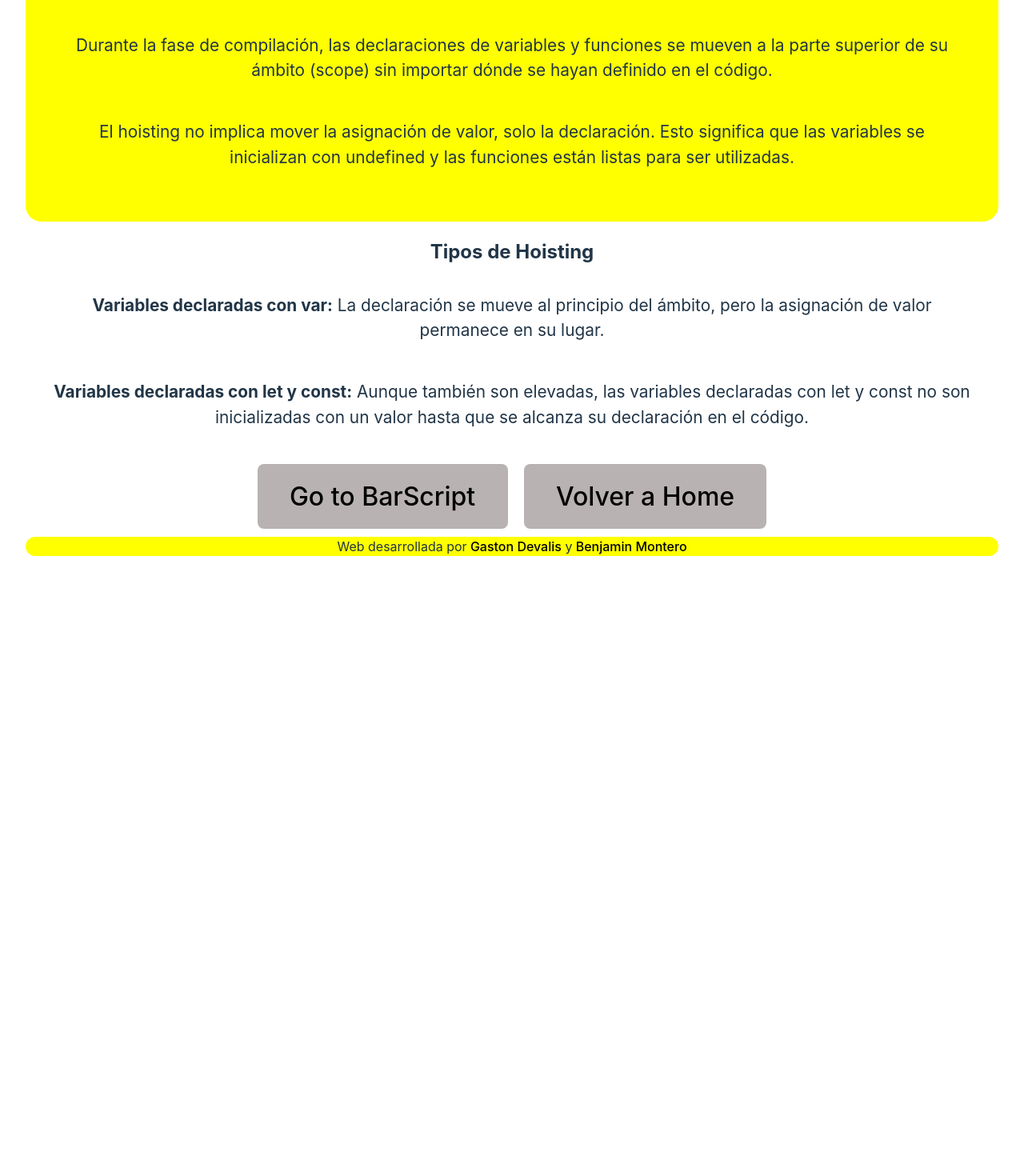
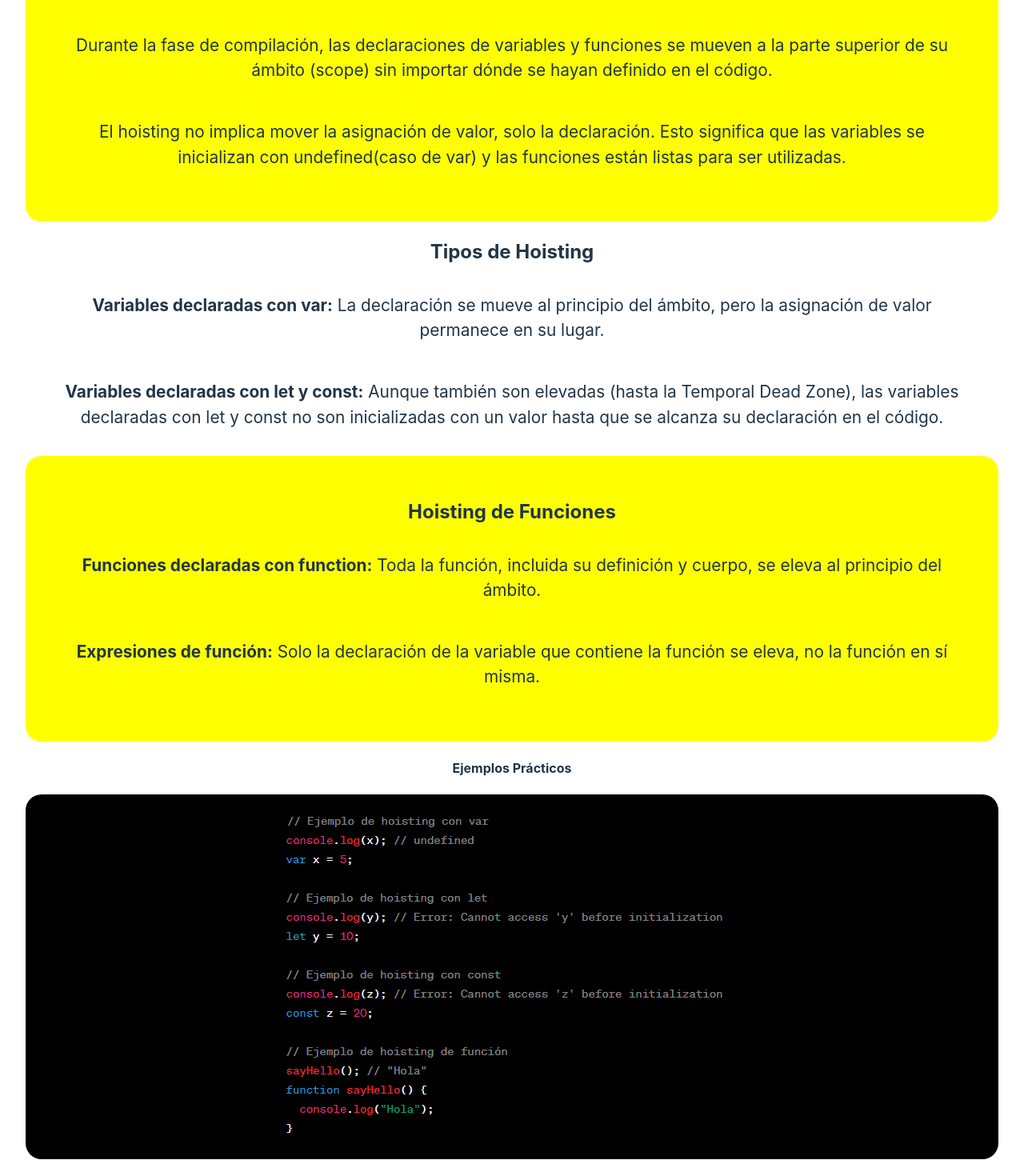
Before and after one commit to benjamontero/javascript-presentation, a React (Vite) app: page /hoisting in a window 1280 px wide. Shown: the part 400-1870 px from the top of the page at 80% size. Before the commit the page ends 1095 px from the top, so only its background shows below. Built offline with nearby package versions, Linux system fonts and the light colour scheme.

Commit message:
added VIDEO of varhoisting

```diff
--- a/src/App.jsx
+++ b/src/App.jsx
@@ -8,6 +8,7 @@ import { BarScope } from "./pages/BarScope";
 import { Closures } from "./pages/Closures";
 import { BarClosure } from "./components/BarScript/BarClosure";
 import { Footer } from "./components/Footer";
+import { BarHoisting } from "./components/BarScript/BarHoisting";
 
 
 
@@ -24,6 +25,8 @@ function App() {
         <Route path="/closures" element={<Closures/>}/>
         <Route path="/barscope/:ambitoSelected" element={<BarScope/>}/>
         <Route path="/barclosure" element={<BarClosure/>}/>
+        <Route path="/barhoisting" element={<BarHoisting/>}/>
+
       </Routes>
       </BrowserRouter>
       <Footer/>
--- /dev/null
+++ b/src/components/BarScript/BarHoisting.jsx
@@ -0,0 +1,17 @@
+import React from "react";
+
+import barScript from "../../assets/barScriptLogo.png"
+
+export const BarHoisting = () => {
+  return (
+    <div className="">
+      <img className="img-logo-barScript" src={barScript} alt="" />
+      <h2>Bienvenido a BarScript</h2>
+      <div className="presentation">
+        <p>
+            Como se explico anteriormente
+        </p>
+      </div>
+    </div>
+  );
+};
--- a/src/pages/Hoisting.jsx
+++ b/src/pages/Hoisting.jsx
@@ -1,5 +1,7 @@
 import React from "react";
 import { Link } from "react-router-dom";
+import hoistingExample from "../assets/hoistingExample.png";
+import VarExampleHoisting from "../assets/VarExampleHoisting.mp4";
 
 export const Hoisting = () => {
   return (
@@ -22,7 +24,8 @@ export const Hoisting = () => {
         <p>
           El hoisting no implica mover la asignación de valor, solo la
           declaración. Esto significa que las variables se inicializan con
-          undefined y las funciones están listas para ser utilizadas.
+          undefined(caso de var) y las funciones están listas para ser
+          utilizadas.
         </p>
       </div>
       <h2>Tipos de Hoisting</h2>
@@ -33,12 +36,34 @@ export const Hoisting = () => {
       </p>
       <p>
         <strong>Variables declaradas con let y const:</strong> Aunque también
-        son elevadas, las variables declaradas con let y const no son
-        inicializadas con un valor hasta que se alcanza su declaración en el
-        código.
+        son elevadas (hasta la Temporal Dead Zone), las variables declaradas con
+        let y const no son inicializadas con un valor hasta que se alcanza su
+        declaración en el código.
       </p>
+      <div className="card-definition">
+        <h2>Hoisting de Funciones</h2>
+        <p>
+          <strong>Funciones declaradas con function:</strong> Toda la función,
+          incluida su definición y cuerpo, se eleva al principio del ámbito.
+        </p>
+        <p>
+          <strong>Expresiones de función:</strong> Solo la declaración de la
+          variable que contiene la función se eleva, no la función en sí misma.
+        </p>
+      </div>
+      <h4>Ejemplos Prácticos</h4>
+      <div className="card-explication">
+        <img src={hoistingExample} />
+      </div>
+      <h4>Ejemplo Hoisting con var</h4>
+      <div>
+        <video controls width="70%">
+          <source src={VarExampleHoisting} type="video/mp4" />
+        </video>
+      </div>
+
       <button>
-      <Link to="/scope">Go to BarScript</Link>
+        <Link to="/barhoisting">Go to BarScript</Link>
       </button>
       <button>
         <Link to="/">Volver a Home</Link>
```
Also changed, not shown: src/assets/hoistingExample.png (added), 1 other file (tests, documents, lock files or other folders).
